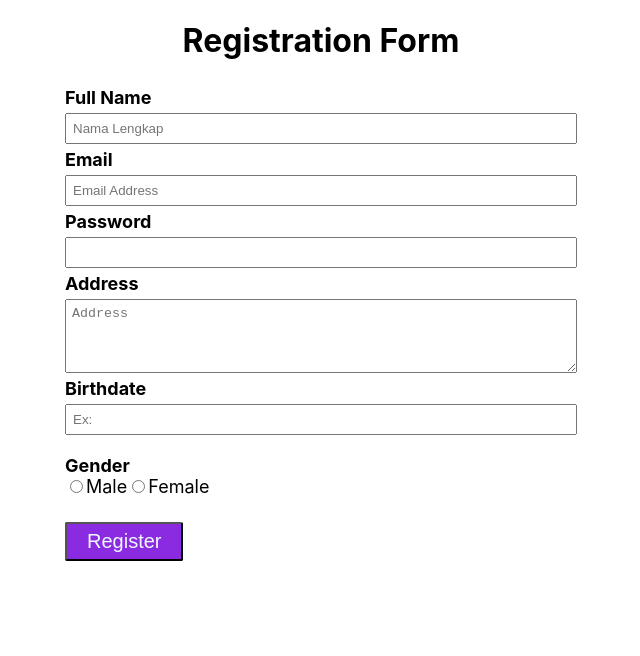
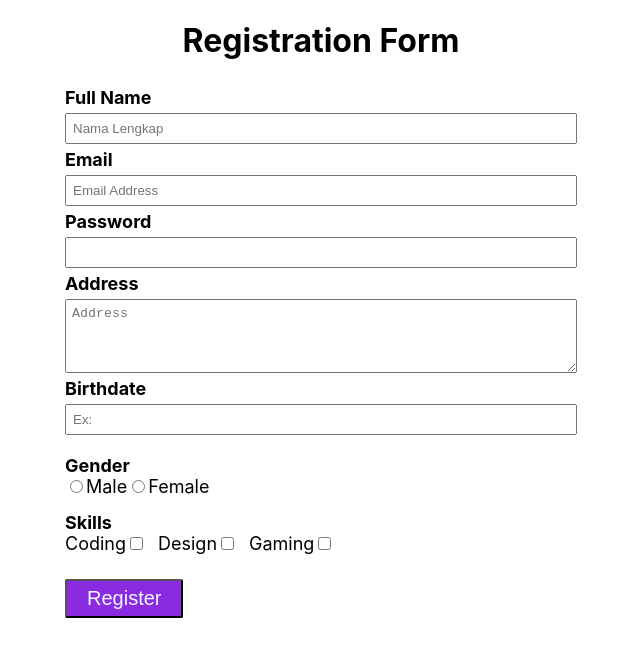
Before and after one commit to renvelvet/react-form, a React (Create React App) app: page / in a window 1280 px wide. Shown: the top 656 px of the page, without its empty margins (319-959 px from the left). Built offline with nearby package versions, Linux system fonts and the light colour scheme.

Commit message:
add skills checkbox

```diff
--- a/src/components/Form/Form.jsx
+++ b/src/components/Form/Form.jsx
@@ -115,7 +115,7 @@ function Form() {
             <label>Female</label>
           </div>
         </div>
-        {/* <div className="checkbox">
+        <div className="checkbox">
           <label>Skills</label>
           <div className="form-check">
             <label>Coding</label>
@@ -123,7 +123,7 @@ function Form() {
               type="checkbox"
               className="form-control"
               name="skills"
-              value={skills}
+              value="Coding"
               id=""
             />
             <label>Design</label>
@@ -131,7 +131,7 @@ function Form() {
               type="checkbox"
               className="form-control"
               name="skills"
-              value={skills}
+              value="Design"
               id=""
             />
             <label>Gaming</label>
@@ -139,11 +139,11 @@ function Form() {
               type="checkbox"
               className="form-control"
               name="skills"
-              value={skills}
+              value="Gaming"
               id=""
             />
           </div>
-        </div> */}
+        </div>
         <div>
           <input type="submit" value="Register" id="register" />
         </div>
```
